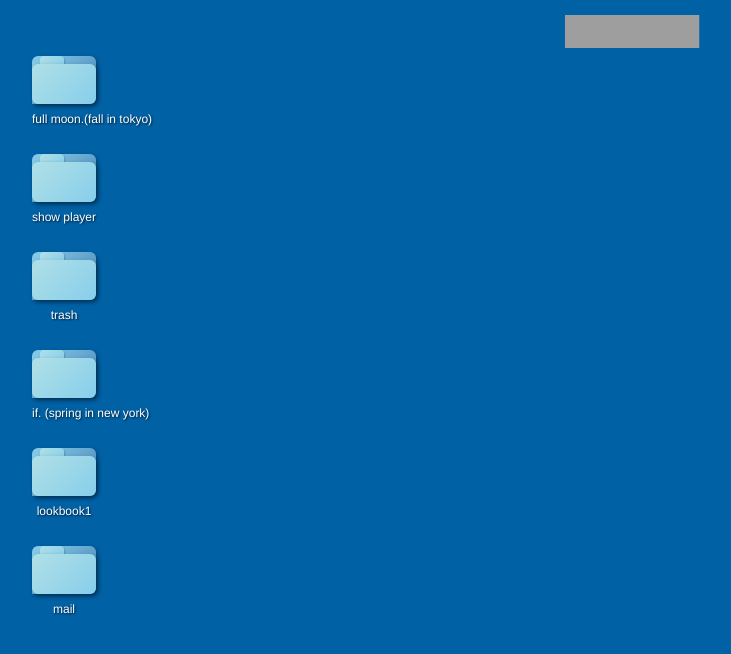
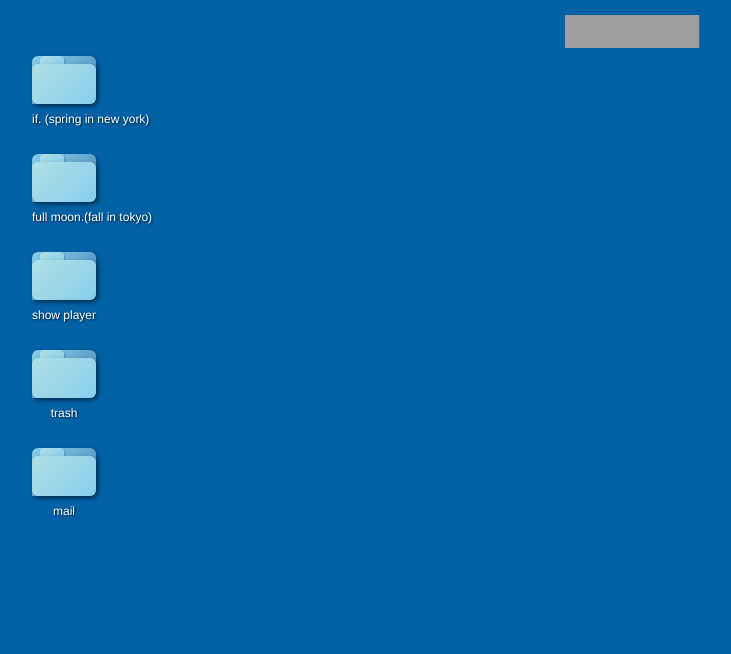
Before and after one commit to luckyalade/icon2025-test, a React (Vite) app: page / in a window 1280 px wide. Shown: the top 654 px of the page, without its empty margins (8-739 px from the left). Built offline with nearby package versions, Linux system fonts and the light colour scheme; grey boxes are pictures that could not be loaded.

Commit message:
Update: lookbook commented and if video icon moved to the top

```diff
--- a/src/components/MainContent.jsx
+++ b/src/components/MainContent.jsx
@@ -85,6 +85,21 @@ const MainContent = () => {
 
         {/* All Icons in Single Column */}
         <div className="flex flex-col gap-2">
+          <motion.section
+            className={iconBase}
+            drag
+            dragConstraints={constraintsRef}
+            dragElastic={0.1}
+            dragMomentum={false}
+            {...dragEvents}
+          >
+            <FolderIcon
+              title="if. (spring in new york)"
+              onClick={() => handleClick(() => setOpenIfVideo(true))}
+              index={0}
+            />
+          </motion.section>
+
           {/* Folder */}
           <motion.section
             className={iconBase}
@@ -97,7 +112,7 @@ const MainContent = () => {
             <FolderIcon
               title="full moon.(fall in tokyo)"
               onClick={() => handleClick(() => setOpenFullMoonVideo(true))}
-              index={0}
+              index={1}
             />
           </motion.section>
 
@@ -113,7 +128,7 @@ const MainContent = () => {
             <FolderIcon
               title={showWebamp ? "hide player" : "show player"}
               onClick={() => handleClick(() => setShowWebamp(!showWebamp))}
-              index={1}
+              index={2}
             />
           </motion.section>
 
@@ -142,7 +157,7 @@ const MainContent = () => {
                   <FolderIcon
                     title="trash"
                     onClick={() => handleClick(() => setOpenTrash(true))}
-                    index={2}
+                    index={3}
                   />
                 </motion.div>
               )}
@@ -150,7 +165,7 @@ const MainContent = () => {
           </motion.section>
 
 
-          <motion.section
+          {/* <motion.section
             className={iconBase}
             drag
             dragConstraints={constraintsRef}
@@ -163,7 +178,7 @@ const MainContent = () => {
               onClick={() => handleClick(() => setOpenIfVideo(true))}
               index={3}
             />
-          </motion.section>
+          </motion.section> */}
 
           {/* Burning Icon */}
           {/* <motion.section
@@ -198,7 +213,7 @@ const MainContent = () => {
           </motion.section> */}
 
           {/* Lookbook */}
-          <motion.section
+          {/* <motion.section
             className={iconBase}
             drag
             dragConstraints={constraintsRef}
@@ -211,7 +226,7 @@ const MainContent = () => {
               onClick={() => handleClick(() => setShowModal(true))}
               index={4}
             />
-          </motion.section>
+          </motion.section> */}
 
           {/* Contact */}
           <motion.section
@@ -225,7 +240,7 @@ const MainContent = () => {
             <FolderIcon
               title="mail"
               onClick={() => handleClick(() => setOpen(true))}
-              index={5}
+              index={4}
             />
           </motion.section>
         </div>
```
